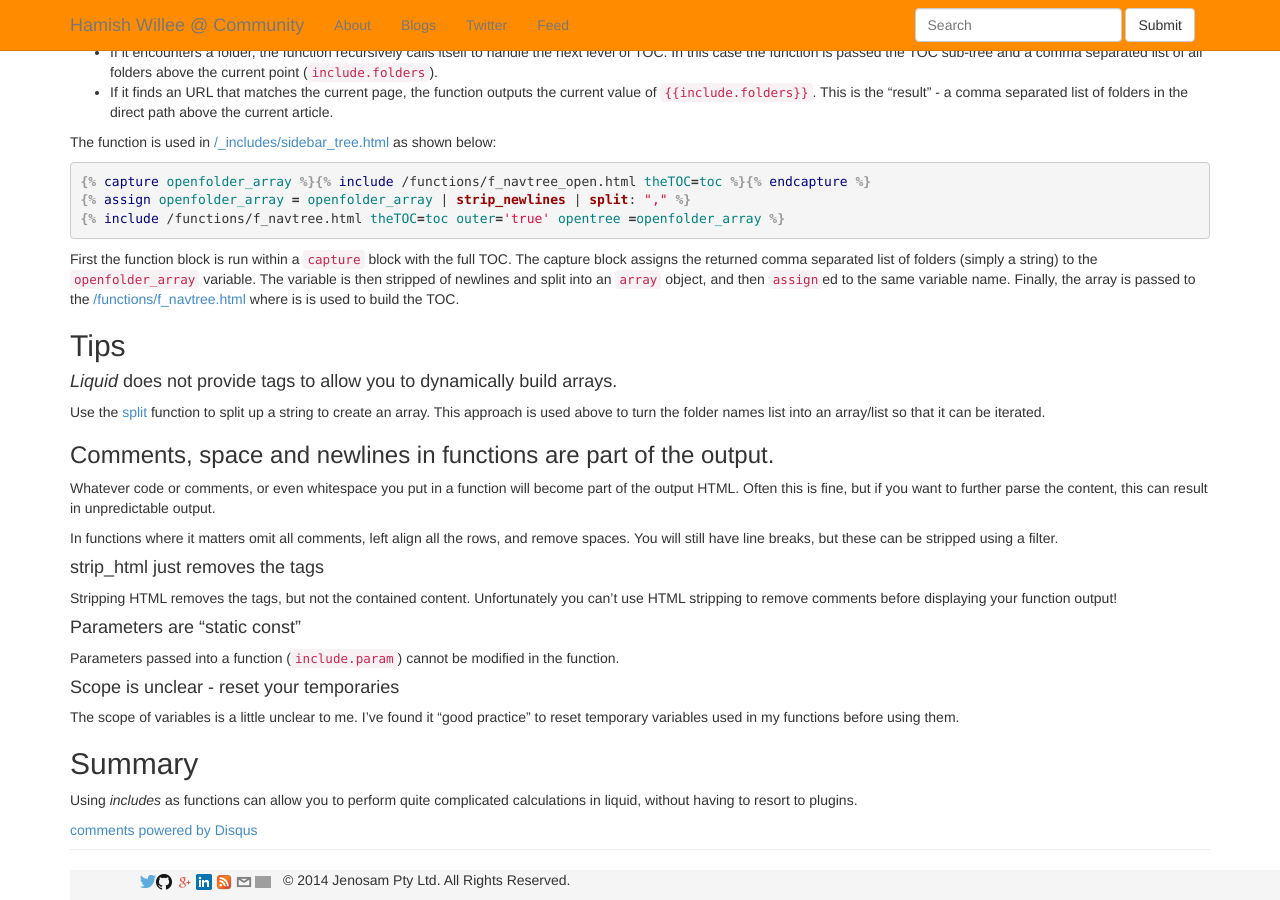
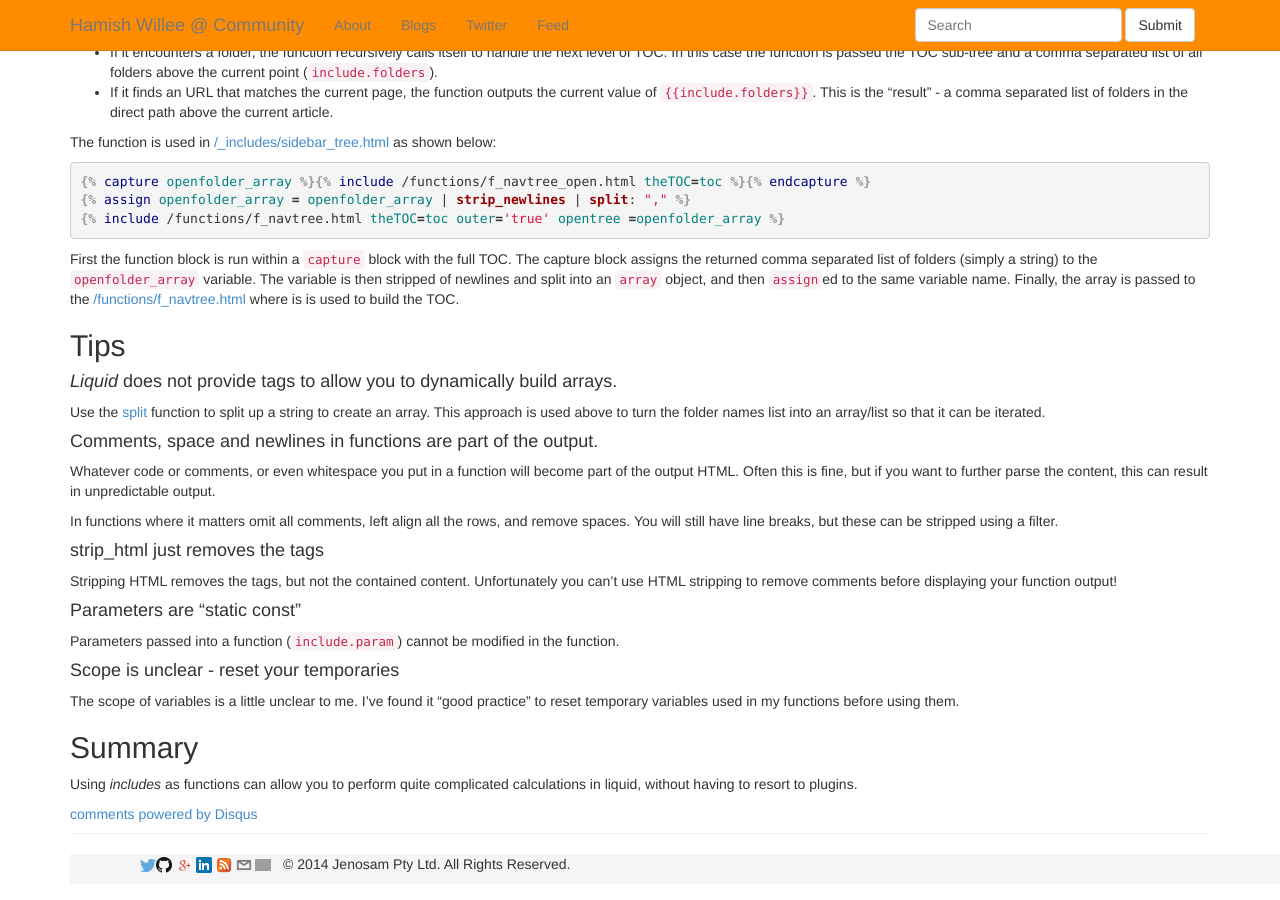
Before and after one commit to hamishwillee/hamishwillee.github.io, a Jekyll site: the page built from _posts/2014-11-13-jekyll-includes-are-functions.markdown, in a window 1280 px wide and 900 px high, scrolled down 2091 px. Built offline with Jekyll 4.4.1, drawn with Linux system fonts in a browser that asks for light colours; comment, search, counter and statistics services are not loaded; grey boxes are pictures that could not be loaded.

````diff
--- a/_posts/2014-11-13-jekyll-includes-are-functions.markdown
+++ b/_posts/2014-11-13-jekyll-includes-are-functions.markdown
@@ -137,7 +137,7 @@ First the function block is run within a ```capture``` block with the full TOC.
 
 Use the [split](https://github.com/Shopify/liquid/wiki/Liquid-for-Designers#standard-filters) function to split up a string to create an array. This approach is used above to turn the folder names list into an array/list so that it can be iterated.
 
-### Comments, space and newlines in functions are part of the output.
+#### Comments, space and newlines in functions are part of the output.
 
 Whatever code or comments, or even whitespace you put in a function will become part of the output HTML. Often this is fine, but if you want to further parse the content, this can result in unpredictable output.
 
````
